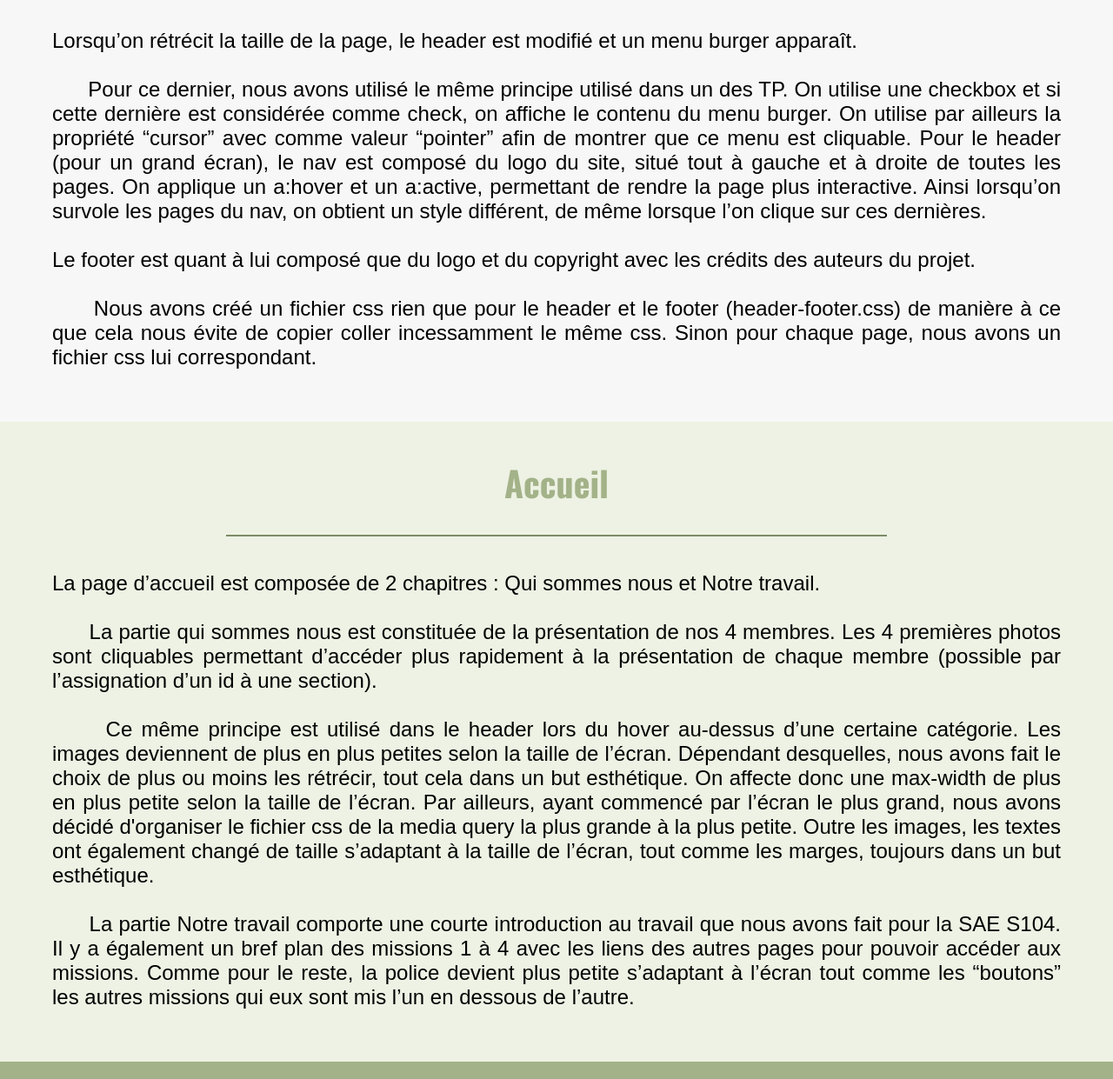
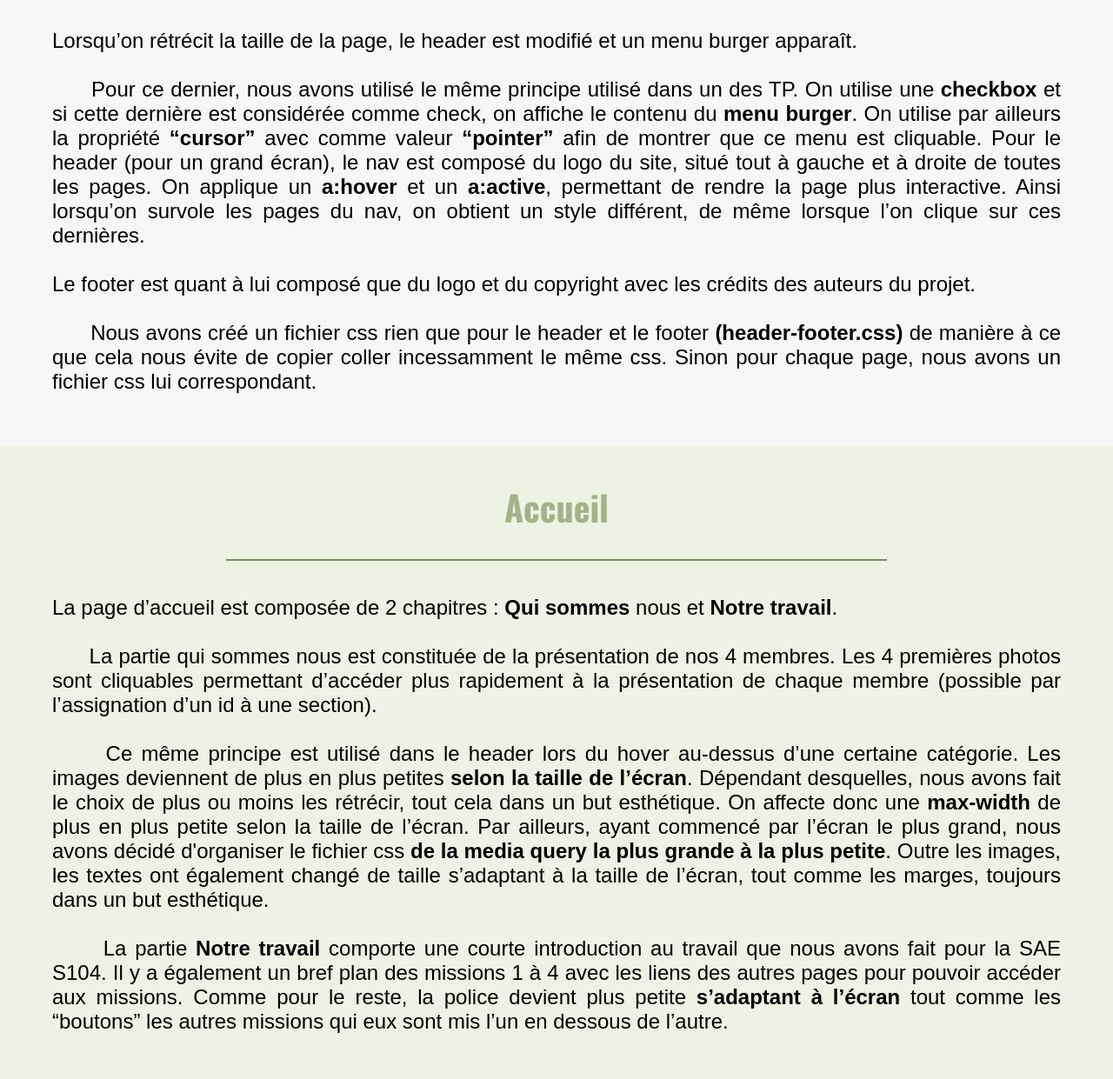
Before and after one commit to Cheaucapik/Mission4_S104, a plain HTML site: page mission4.html in a window 1280 px wide. Shown: the part 1190-2431 px from the top of the page at 87% size. Drawn offline with nearby package versions, Linux system fonts and the light colour scheme.

Commit message:
2.8 fix &copy + mise en gras des éléments de la mission4

```diff
--- a/mission4.html
+++ b/mission4.html
@@ -82,7 +82,7 @@
             &nbsp;&nbsp;&nbsp;&nbsp;&nbsp;&nbsp;Toutes les pages sont composées du même footer et du même header qui lui
             permet de naviguer entre les pages. Les pages sont dites responsives grâce aux media queries.
             <br><br>
-            Le site s’appelle KDou en référence à l’entreprise que nous devions étudier tout au long de cette SAE.
+            Le site s’appelle <strong>KDou</strong> en référence à l’entreprise que nous devions étudier tout au long de cette SAE.
         </p>
     </section>
     <section id="header-footer">
@@ -90,29 +90,29 @@
         <hr>
         <p>Lorsqu’on rétrécit la taille de la page, le header est modifié et un menu burger apparaît.
             <br><br>
-            &nbsp;&nbsp;&nbsp;&nbsp;&nbsp;&nbsp;Pour ce dernier, nous avons utilisé le même principe utilisé dans un des TP. On utilise une checkbox et si cette dernière est considérée comme check, on affiche le contenu du menu burger. On utilise par ailleurs la propriété “cursor” avec comme valeur “pointer” afin de montrer que ce menu est cliquable. Pour le header (pour un grand écran), le nav est composé du logo du site, situé tout à gauche et à droite de toutes les pages. On applique un a:hover et un a:active, permettant de rendre la page plus interactive. Ainsi lorsqu’on survole les pages du nav, on obtient un style différent, de même lorsque l’on clique sur ces dernières.
+            &nbsp;&nbsp;&nbsp;&nbsp;&nbsp;&nbsp;Pour ce dernier, nous avons utilisé le même principe utilisé dans un des TP. On utilise une <strong>checkbox</strong> et si cette dernière est considérée comme check, on affiche le contenu du <strong>menu burger</strong>. On utilise par ailleurs la propriété <strong>“cursor”</strong> avec comme valeur <strong>“pointer”</strong> afin de montrer que ce menu est cliquable. Pour le header (pour un grand écran), le nav est composé du logo du site, situé tout à gauche et à droite de toutes les pages. On applique un <strong>a:hover</strong> et un <strong>a:active</strong>, permettant de rendre la page plus interactive. Ainsi lorsqu’on survole les pages du nav, on obtient un style différent, de même lorsque l’on clique sur ces dernières.
             <br><br>
             Le footer est quant à lui composé que du logo et du copyright avec les crédits des auteurs du projet.
             <br><br>
-            &nbsp;&nbsp;&nbsp;&nbsp;&nbsp;&nbsp;Nous avons créé un fichier css rien que pour le header et le footer (header-footer.css) de manière à ce que cela nous évite de copier coller incessamment le même css. Sinon pour chaque page, nous avons un fichier css lui correspondant.
+            &nbsp;&nbsp;&nbsp;&nbsp;&nbsp;&nbsp;Nous avons créé un fichier css rien que pour le header et le footer <strong>(header-footer.css)</strong> de manière à ce que cela nous évite de copier coller incessamment le même css. Sinon pour chaque page, nous avons un fichier css lui correspondant.
         </p>
     </section>
     <section id="accueilm4">
         <h1>Accueil</h1>
         <hr>
-        <p>La page d’accueil est composée de 2 chapitres : Qui sommes nous et Notre travail.
+        <p>La page d’accueil est composée de 2 chapitres : <strong>Qui sommes</strong> nous et <strong>Notre travail</strong>.
             <br><br>
             &nbsp;&nbsp;&nbsp;&nbsp;&nbsp;&nbsp;La partie qui sommes nous est constituée de la présentation de nos 4 membres. Les 4 premières photos sont cliquables permettant d’accéder plus rapidement à la présentation de chaque membre (possible par l’assignation d’un id à une section).
             <br><br>
-            &nbsp;&nbsp;&nbsp;&nbsp;&nbsp;&nbsp;Ce même principe est utilisé dans le header lors du hover au-dessus d’une certaine catégorie. Les images deviennent de plus en plus petites selon la taille de l’écran. Dépendant desquelles, nous avons fait le choix de plus ou moins les rétrécir, tout cela dans un but esthétique. On affecte donc une max-width de plus en plus petite selon la taille de l’écran. Par ailleurs, ayant commencé par l’écran le plus grand, nous avons décidé d'organiser le fichier css de la media query la plus grande à la plus petite. Outre les images, les textes ont également changé de taille s’adaptant à la taille de l’écran, tout comme les marges, toujours dans un but esthétique.
+            &nbsp;&nbsp;&nbsp;&nbsp;&nbsp;&nbsp;Ce même principe est utilisé dans le header lors du hover au-dessus d’une certaine catégorie. Les images deviennent de plus en plus petites <strong>selon la taille de l’écran</strong>. Dépendant desquelles, nous avons fait le choix de plus ou moins les rétrécir, tout cela dans un but esthétique. On affecte donc une <strong>max-width</strong> de plus en plus petite selon la taille de l’écran. Par ailleurs, ayant commencé par l’écran le plus grand, nous avons décidé d'organiser le fichier css <strong>de la media query la plus grande à la plus petite</strong>. Outre les images, les textes ont également changé de taille s’adaptant à la taille de l’écran, tout comme les marges, toujours dans un but esthétique.
             <br><br>
-            &nbsp;&nbsp;&nbsp;&nbsp;&nbsp;&nbsp;La partie Notre travail comporte une courte introduction au travail que nous avons fait pour la SAE S104. Il y a également un bref plan des missions 1 à 4 avec les liens des autres pages pour pouvoir accéder aux missions. Comme pour le reste, la police devient plus petite s’adaptant à l’écran tout comme les “boutons” les autres missions qui eux sont mis l’un en dessous de l’autre.</p>
+            &nbsp;&nbsp;&nbsp;&nbsp;&nbsp;&nbsp;La partie <strong>Notre travail</strong> comporte une courte introduction au travail que nous avons fait pour la SAE S104. Il y a également un bref plan des missions 1 à 4 avec les liens des autres pages pour pouvoir accéder aux missions. Comme pour le reste, la police devient plus petite <strong>s’adaptant à l’écran</strong> tout comme les “boutons” les autres missions qui eux sont mis l’un en dessous de l’autre.</p>
     </section>
 </main>
 
 <footer>
     <div>
-        <span>&copy;2024 Groupe 02A : Huynh Océane, Lux Talina, Boukhima Reda, Maurer Damien &copy2024</span>
+        <span>&copy;2024 Groupe 02A : Huynh Océane, Lux Talina, Boukhima Reda, Maurer Damien</span>
         <img src="assets/img/logo_entier.svg" alt="" height="60" width="118">
     </div>
 </footer>
```
Also changed, not shown: mission2.html (+1 -1 lines), mission3.html (+1 -1 lines).
